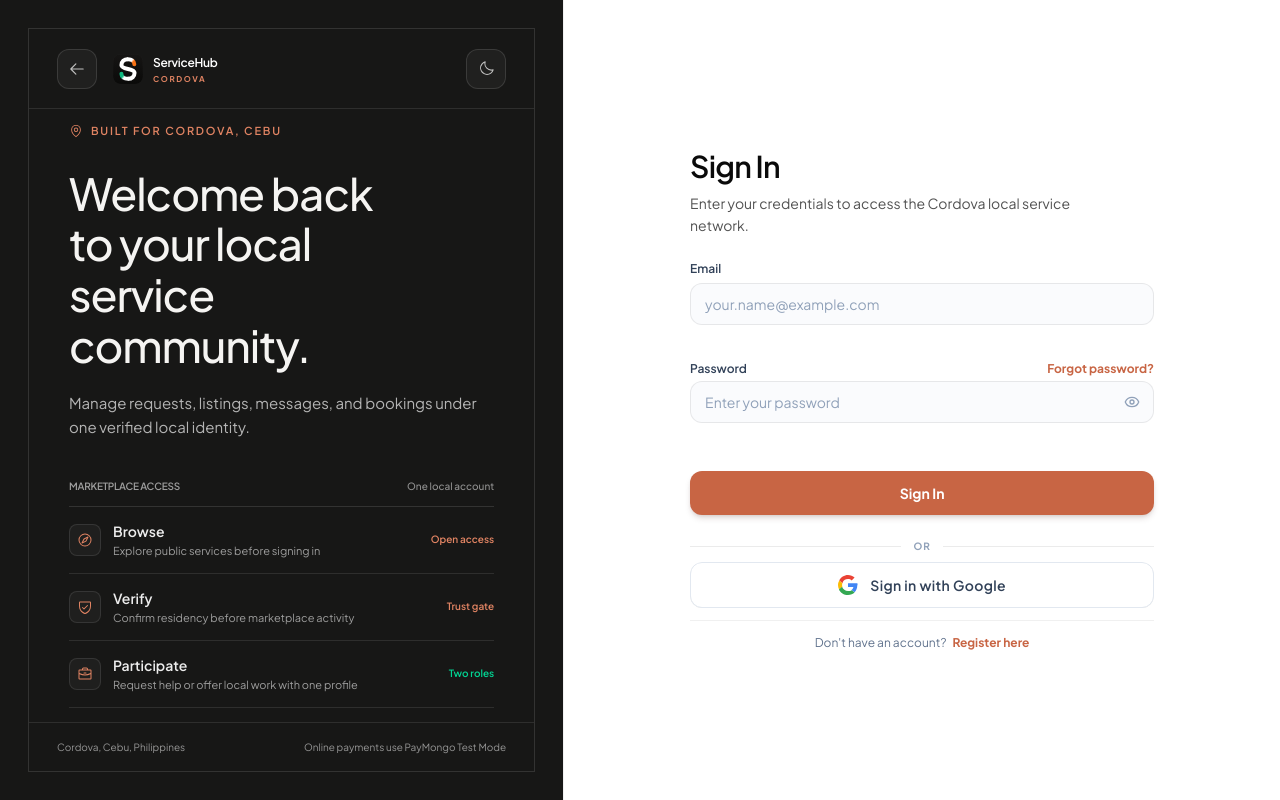
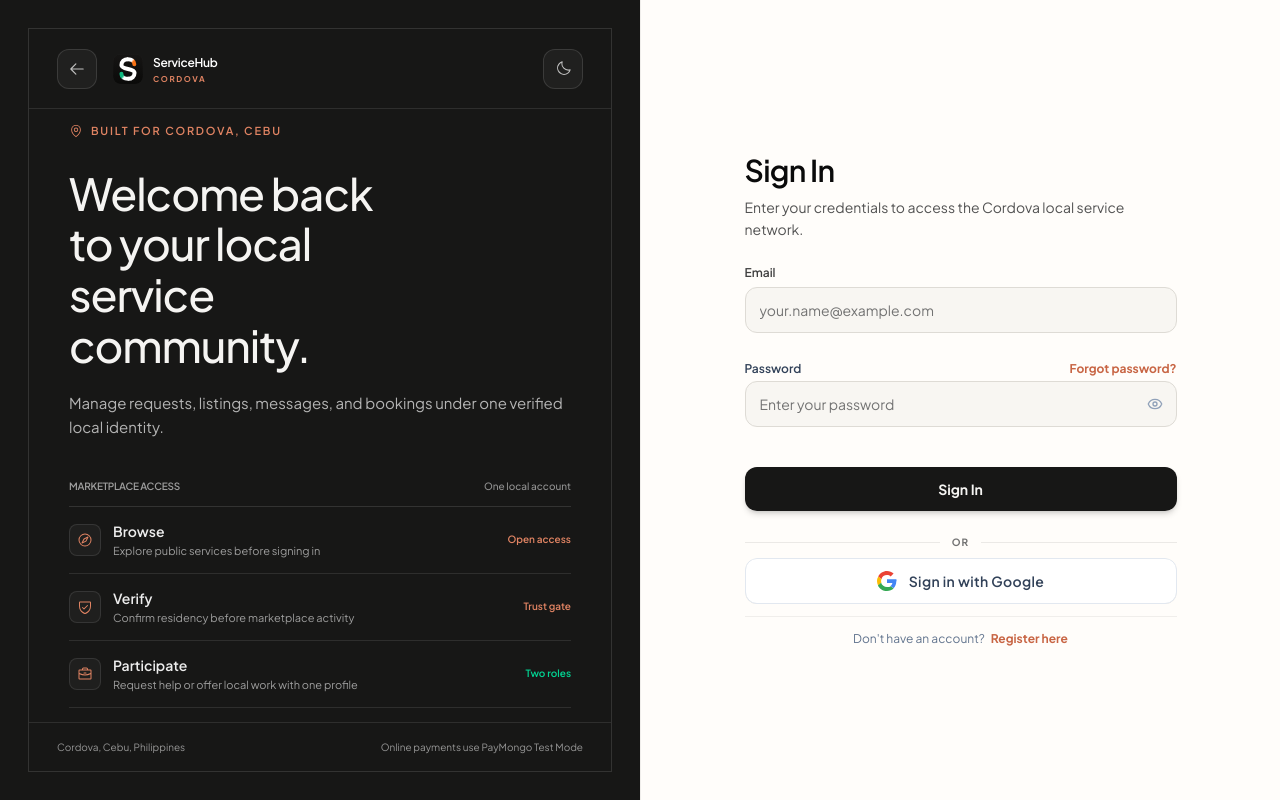
Before and after one commit to IanMark101/SERVICEHUB-FRONTEND, a Next.js app: page /login in a window 1280 px wide. Built offline with nearby package versions, Linux system fonts and the light colour scheme; no server answers.

Commit message:
polish: rebalance authentication forms

```diff
--- a/src/components/auth/AuthLeftPanel.tsx
+++ b/src/components/auth/AuthLeftPanel.tsx
@@ -52,7 +52,7 @@ export default function AuthLeftPanel({
   return (
     <aside
       aria-label="ServiceHub Cordova overview"
-      className="relative hidden min-h-[100dvh] flex-shrink-0 overflow-hidden bg-[#171716] p-5 text-[#f5f4f2] lg:flex lg:w-[44%] xl:p-7"
+      className="relative hidden min-h-[100dvh] flex-shrink-0 overflow-hidden bg-[#171716] p-5 text-[#f5f4f2] lg:flex lg:w-1/2 xl:p-7"
     >
       <div className="relative flex min-h-0 w-full flex-1 flex-col border border-white/12 bg-[#171716]">
         <header className="flex min-h-20 items-center justify-between border-b border-white/10 px-5 xl:px-7">
--- a/src/components/auth/LoginContainer.tsx
+++ b/src/components/auth/LoginContainer.tsx
@@ -80,7 +80,7 @@ export default function LoginContainer({
       />
 
       {/* Right Panel: the panel itself is the form surface */}
-      <main className="relative z-10 min-h-[100dvh] w-full overflow-y-auto border-black/[0.06] bg-white transition-colors duration-300 dark:border-white/10 dark:bg-[#181716] lg:w-[56%] lg:border-l">
+      <main className="relative z-10 min-h-[100dvh] w-full overflow-y-auto border-black/[0.06] bg-[#fffdfa] transition-colors duration-300 dark:border-white/10 dark:bg-[#181716] lg:w-1/2 lg:border-l">
         <div className="mx-auto flex min-h-[100dvh] w-full max-w-3xl flex-col px-5 py-5 sm:px-8 sm:py-7 lg:px-14 xl:px-20">
         {/* Mobile-Only Header Bar */}
         <div className="mb-8 flex w-full items-center justify-between lg:hidden">
@@ -114,7 +114,7 @@ export default function LoginContainer({
         </div>
 
         <div className="flex flex-1 items-center py-6 lg:py-10">
-        <div className="mx-auto w-full max-w-[29rem]">
+        <div className="mx-auto w-full max-w-[27rem]">
 
           {/* Error Message Banner */}
           {error && (
--- a/src/components/auth/LoginForm.tsx
+++ b/src/components/auth/LoginForm.tsx
@@ -48,7 +48,7 @@ export default function LoginForm({
       </div>
 
       {/* Main Email/Password Form */}
-      <form onSubmit={handleSubmit} className="space-y-4">
+      <form onSubmit={handleSubmit} className="space-y-2">
         <AuthInput
           label="Email"
           type="email"
@@ -99,7 +99,7 @@ export default function LoginForm({
             className={`flex w-full items-center justify-center space-x-2 rounded-xl py-3 text-sm font-bold shadow-md transition-all ${
               isLoading
                 ? 'bg-slate-300 dark:bg-zinc-800 text-slate-400 dark:text-zinc-500 cursor-not-allowed shadow-none'
-                : 'bg-[#c86544] hover:bg-[#aa5032] active:scale-[0.98] text-white shadow-orange-950/15 cursor-pointer'
+                : 'cursor-pointer bg-[#171716] text-[#f5f4f2] shadow-neutral-950/15 hover:bg-[#292826] active:translate-y-px dark:bg-[#e18463] dark:text-[#171716] dark:hover:bg-[#eb9577]'
             }`}
           >
             {isLoading ? (
@@ -120,7 +120,7 @@ export default function LoginForm({
           <div className="w-full border-t border-black/[0.08] dark:border-white/10"></div>
         </div>
         <div className="relative flex justify-center text-[10px]">
-          <span className="bg-white dark:bg-[#181716] px-3 text-slate-400 dark:text-zinc-500 font-bold tracking-widest uppercase">
+          <span className="bg-[#fffdfa] px-3 font-bold uppercase tracking-widest text-neutral-500 dark:bg-[#181716] dark:text-zinc-400">
             OR
           </span>
         </div>
--- a/src/components/auth/RegisterContainer.tsx
+++ b/src/components/auth/RegisterContainer.tsx
@@ -72,7 +72,7 @@ export default function RegisterContainer({
       />
 
       {/* Right Panel: the panel itself is the registration surface */}
-      <main className="relative z-10 min-h-[100dvh] w-full overflow-y-auto border-black/[0.06] bg-white transition-colors duration-300 dark:border-white/10 dark:bg-[#181716] lg:w-[56%] lg:border-l">
+      <main className="relative z-10 min-h-[100dvh] w-full overflow-y-auto border-black/[0.06] bg-[#fffdfa] transition-colors duration-300 dark:border-white/10 dark:bg-[#181716] lg:w-1/2 lg:border-l">
         <div className="mx-auto flex min-h-[100dvh] w-full max-w-4xl flex-col px-5 py-5 sm:px-8 sm:py-7 lg:px-14 xl:px-20">
         {/* Mobile Header Bar */}
         <div className="mb-8 flex w-full items-center justify-between lg:hidden">
@@ -105,7 +105,7 @@ export default function RegisterContainer({
           </div>
         </div>
 
-        <div className="mx-auto w-full max-w-[40rem] py-6 lg:py-9">
+        <div className="mx-auto w-full max-w-[38rem] py-6 lg:py-9">
 
           {/* Error Message Banner */}
           {error && (
--- a/src/components/auth/SignupForm.tsx
+++ b/src/components/auth/SignupForm.tsx
@@ -209,7 +209,7 @@ export default function SignupForm({
                 ? 'bg-slate-300 dark:bg-zinc-800 text-slate-400 dark:text-zinc-500 cursor-not-allowed shadow-none'
                 : (step < 3 && isNextDisabled)
                   ? 'bg-slate-200 dark:bg-zinc-800 text-slate-400 dark:text-zinc-500 cursor-not-allowed shadow-none'
-                  : 'bg-[#c86544] hover:bg-[#aa5032] active:scale-[0.98] text-white shadow-orange-950/15 cursor-pointer'
+                  : 'cursor-pointer bg-[#171716] text-[#f5f4f2] shadow-neutral-950/15 hover:bg-[#292826] active:translate-y-px dark:bg-[#e18463] dark:text-[#171716] dark:hover:bg-[#eb9577]'
             }`}
           >
             {isLoading ? (
@@ -232,7 +232,7 @@ export default function SignupForm({
               <div className="w-full border-t border-black/[0.08] dark:border-white/10"></div>
             </div>
             <div className="relative flex justify-center text-[10px]">
-              <span className="bg-white dark:bg-[#181716] px-3 text-slate-400 dark:text-zinc-500 font-bold tracking-widest uppercase">
+              <span className="bg-[#fffdfa] px-3 font-bold uppercase tracking-widest text-neutral-500 dark:bg-[#181716] dark:text-zinc-400">
                 OR
               </span>
             </div>
--- a/src/components/auth/shared/AuthInput.tsx
+++ b/src/components/auth/shared/AuthInput.tsx
@@ -39,7 +39,7 @@ const AuthInput = forwardRef<HTMLInputElement, AuthInputProps>(({
   return (
     <div className="w-full">
       {label && (
-        <label htmlFor={inputId} className="block text-xs font-semibold text-slate-700 dark:text-zinc-300 mb-1.5">
+        <label htmlFor={inputId} className="mb-1.5 block text-xs font-semibold text-neutral-700 dark:text-zinc-300">
           {label}
         </label>
       )}
@@ -58,11 +58,11 @@ const AuthInput = forwardRef<HTMLInputElement, AuthInputProps>(({
           inputMode={inputMode}
           aria-invalid={Boolean(error)}
           aria-describedby={error || helperText ? messageId : undefined}
-          className={`w-full bg-slate-50/70 dark:bg-zinc-900/60 border ${
+          className={`w-full border bg-[#f8f6f2] dark:bg-zinc-900/60 ${
             error
               ? 'border-rose-500 ring-2 ring-rose-500/10 dark:ring-rose-500/20'
-              : 'border-black/[0.08] dark:border-white/10 hover:border-black/[0.14] dark:hover:border-white/20'
-          } rounded-xl px-3.5 py-2.5 text-sm text-slate-900 dark:text-white placeholder-slate-400 dark:placeholder-zinc-500 transition-all focus:bg-white dark:focus:bg-zinc-900 focus:outline-none focus:border-[#c86544] focus:ring-2 focus:ring-[#c86544]/15 dark:focus:border-orange-500 dark:focus:ring-orange-500/20 ${
+              : 'border-[#dedbd5] hover:border-[#c8c3bb] dark:border-white/10 dark:hover:border-white/20'
+          } rounded-xl px-3.5 py-3 text-sm text-neutral-900 placeholder:text-neutral-500 transition-[background-color,border-color,box-shadow] focus:border-[#c86544] focus:bg-[#fffdfa] focus:outline-none focus:ring-2 focus:ring-[#c86544]/15 dark:text-white dark:placeholder:text-zinc-400 dark:focus:border-orange-500 dark:focus:bg-zinc-900 dark:focus:ring-orange-500/20 ${
             children ? 'pr-11' : ''
           } ${className}`}
         />
```
